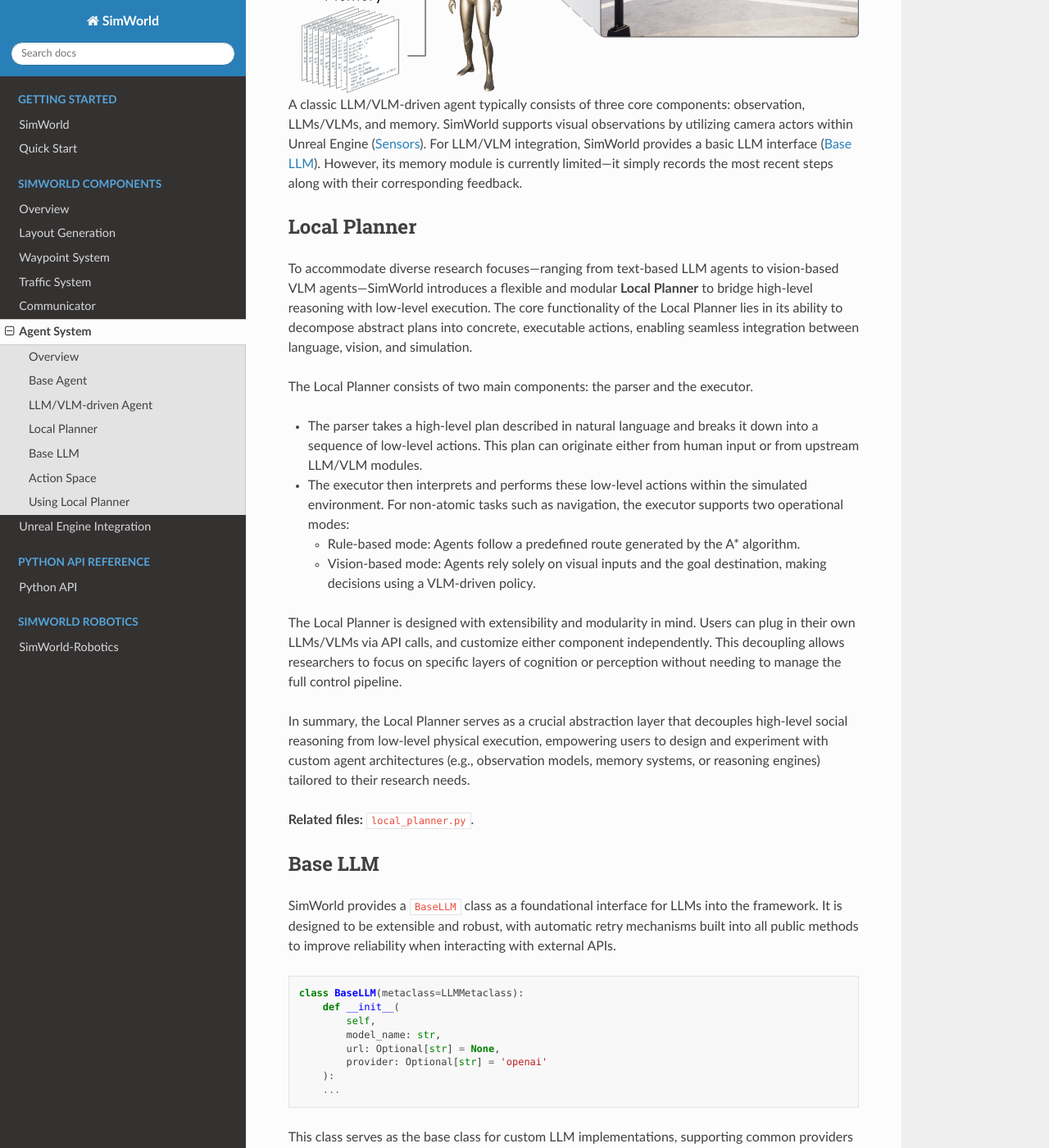
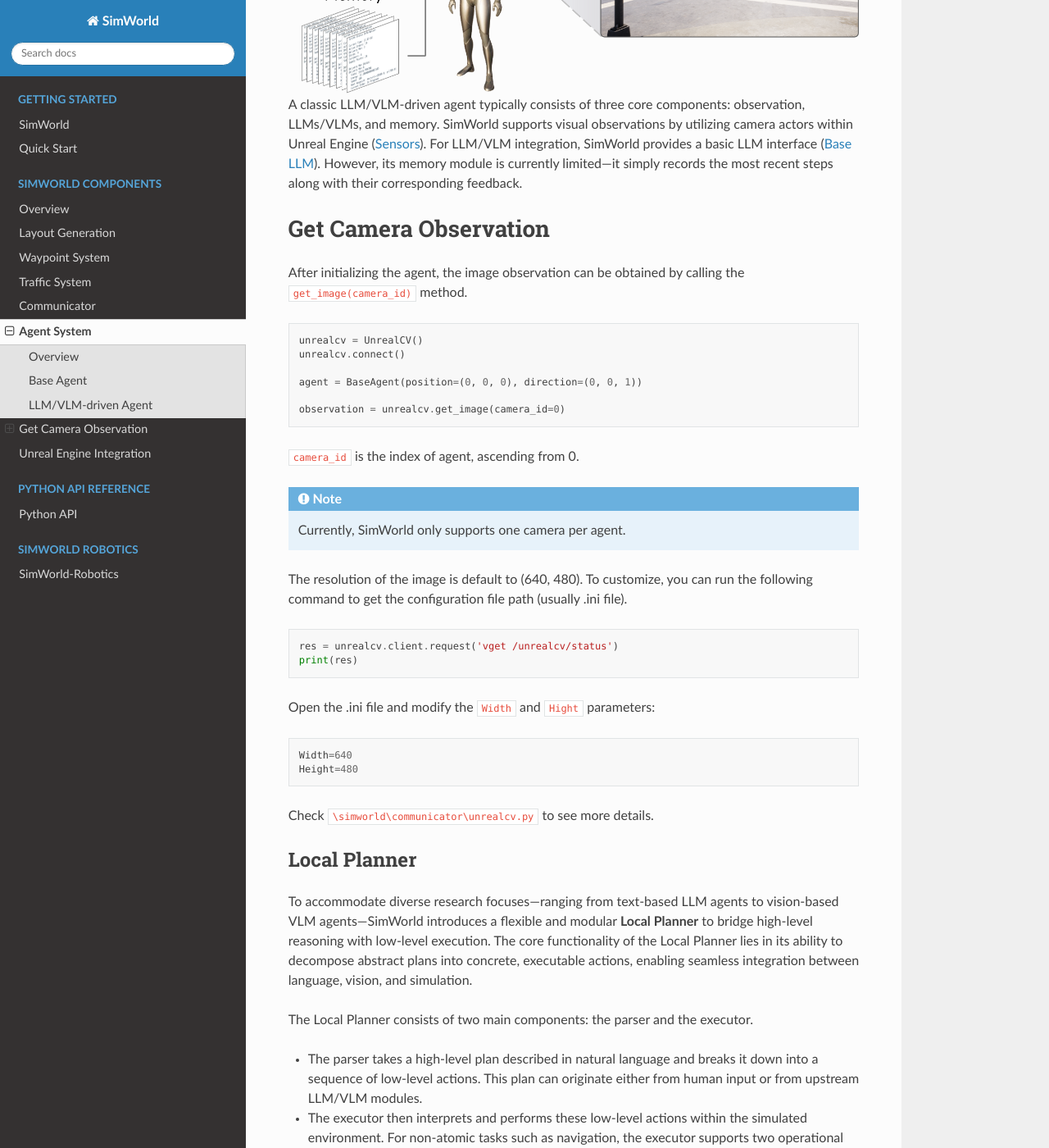
Before and after one commit to maitrix-org/SimWorld, a Sphinx documentation site: the page built from docs/source/components/agent_system.md, in a window 1280 px wide and 1400 px high, scrolled down 1140 px. Shown: the whole window at 82% size. Built offline with Sphinx 7.4.7 and the Read the Docs theme 3.1.0, drawn with Linux system fonts in a browser that asks for light colours.

Commit message:
Doc:add camera

````diff
--- a/docs/source/components/agent_system.md
+++ b/docs/source/components/agent_system.md
@@ -31,6 +31,37 @@ class BaseAgent:
 :alt: Agent
 ```
 A classic LLM/VLM-driven agent typically consists of three core components: observation, LLMs/VLMs, and memory. SimWorld supports visual observations by utilizing camera actors within Unreal Engine ([Sensors](ue_detail.md#sensors)). For LLM/VLM integration, SimWorld provides a basic LLM interface ([Base LLM](#base-llm)). However, its memory module is currently limited—it simply records the most recent steps along with their corresponding feedback.
+
+# Get Camera Observation
+After initializing the agent, the image observation can be obtained by calling the `get_image(camera_id)` method.
+
+```python
+unrealcv = UnrealCV()
+unrealcv.connect()
+
+agent = BaseAgent(position=(0, 0, 0), direction=(0, 0, 1))
+
+observation = unrealcv.get_image(camera_id=0)
+```
+
+`camera_id` is the index of agent, ascending from 0.
+
+```{note}
+Currently, SimWorld only supports one camera per agent.
+```
+
+The resolution of the image is default to (640, 480). To customize, you can run the following command to get the configuration file path (usually .ini file).
+```python
+res = unrealcv.client.request('vget /unrealcv/status')
+print(res)
+```
+Open the .ini file and modify the `Width` and `Hight` parameters:
+```python
+Width=640
+Height=480
+```
+
+Check `\simworld\communicator\unrealcv.py` to see more details.
 
 ## Local Planner
 To accommodate diverse research focuses—ranging from text-based LLM agents to vision-based VLM agents—SimWorld introduces a flexible and modular **Local Planner** to bridge high-level reasoning with low-level execution. The core functionality of the Local Planner lies in its ability to decompose abstract plans into concrete, executable actions, enabling seamless integration between language, vision, and simulation.
````
